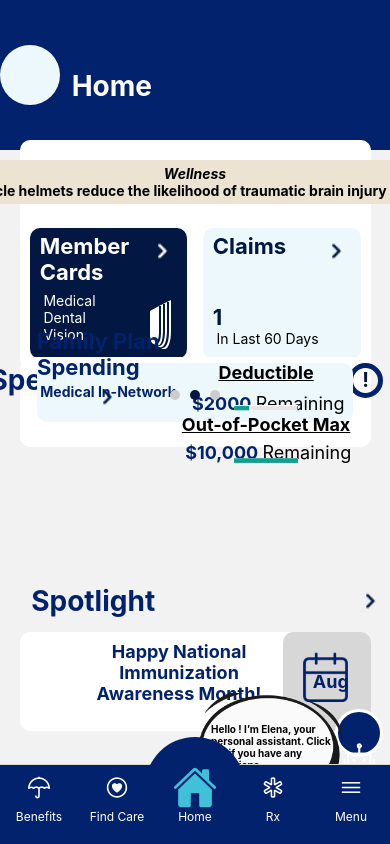
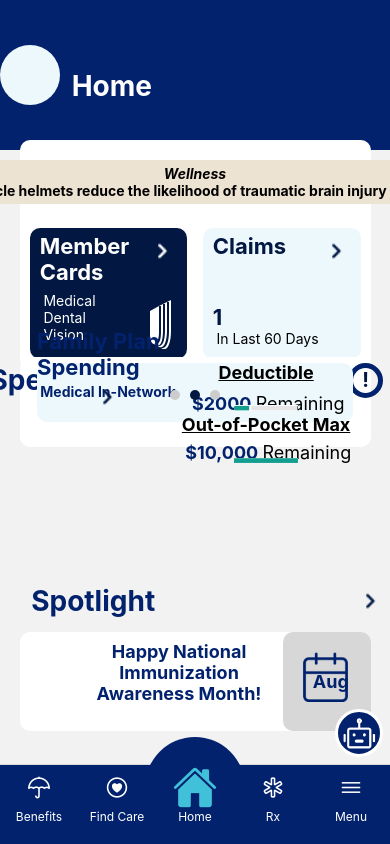
Before and after one commit to garisonjulius/UHG-APP, a React Native app: screen /Home in a window 390 px wide. Built offline with nearby package versions, Linux system fonts and the light colour scheme; no server answers.

Commit message:
Added pop up timer.

```diff
--- a/app/components/chatbot/FloatingChatIcon.js
+++ b/app/components/chatbot/FloatingChatIcon.js
@@ -17,68 +17,68 @@ const FloatingChatIcon = ({ navigation, uid}) => {
             console.error('Request for user information failed', err);
           }
         )
-    }, [])
+    }, [uid]);
 
     useEffect(() => {
         const timer = setTimeout(() => {
             setShowBubble(false);
-        }, 30000);
+        }, 5000);
 
         return () => clearTimeout(timer); // Cleanup the timer on component unmount
     }, []);
 
     return (
-        <Pressable onPress={() => navigation.navigate('ChatbotMain', {name:name, uid:uid})} style={[floatingChatStyles.circle, floatingChatStyles.bottomRight]}>
-            <Image style={floatingChatStyles.robot} source={require('../../assets/chat-logo.png')} />
+        <View style={floatingChatStyles.container}>
+            <Pressable onPress={() => navigation.navigate('ChatbotMain', {name:name, uid:uid})} style={floatingChatStyles.circle}>
+                <Image style={floatingChatStyles.robot} source={require('../../assets/chat-logo.png')} />
             {showBubble && (
                 <ImageBackground style={floatingChatStyles.bubble} source={require('../../assets/bubble.png')}>
                     <Text style={floatingChatStyles.bubbleText}>Hello {name}! I’m Elena, your personal assistant. Click me if you have any questions</Text>
                 </ImageBackground>
             )}
-        </Pressable>
+            </Pressable>
+        </View>
     );
 };
 
 
 const floatingChatStyles = StyleSheet.create({
+    container: {
+        position: 'absolute',
+        bottom: 7,
+        right: 7,
+        alignItems: 'center',
+    },
     bubble: {
-        margin: 'auto',
-        paddingBottom: 5,
+        position: 'absolute',
         width: 150,
         height: 120,
-        right: 145,
-        bottom: 55
+        bottom: 35,
+        right: 23,
+        justifyContent: 'center',
+        alignItems: 'center',
     },
     bubbleText: {
-        top: 15,
-        left: 3,
         margin: 15,
         fontSize: 10,
         color: "black",
-        zIndex: 5,
-        alignContent: "center",
-        fontWeight: "bold"
+        fontWeight: "bold",
+        textAlign: 'center',
     },
     circle: {
         backgroundColor: '#02226d',
         width: 48,
         height: 48,
-        borderRadius: 45,
+        borderRadius: 24,
         elevation: 5,
         borderColor: 'white',
         borderWidth: 3,
-    },
-    bottomRight: {
-        position: 'absolute',
-        bottom: 7,
-        right: 7,
+        justifyContent: 'center',
+        alignItems: 'center',
     },
     robot: {
-        margin: 'auto',
-        paddingBottom: 5,
         width: 36,
         height: 36,
-        top: 28
     },
 });
 
```
